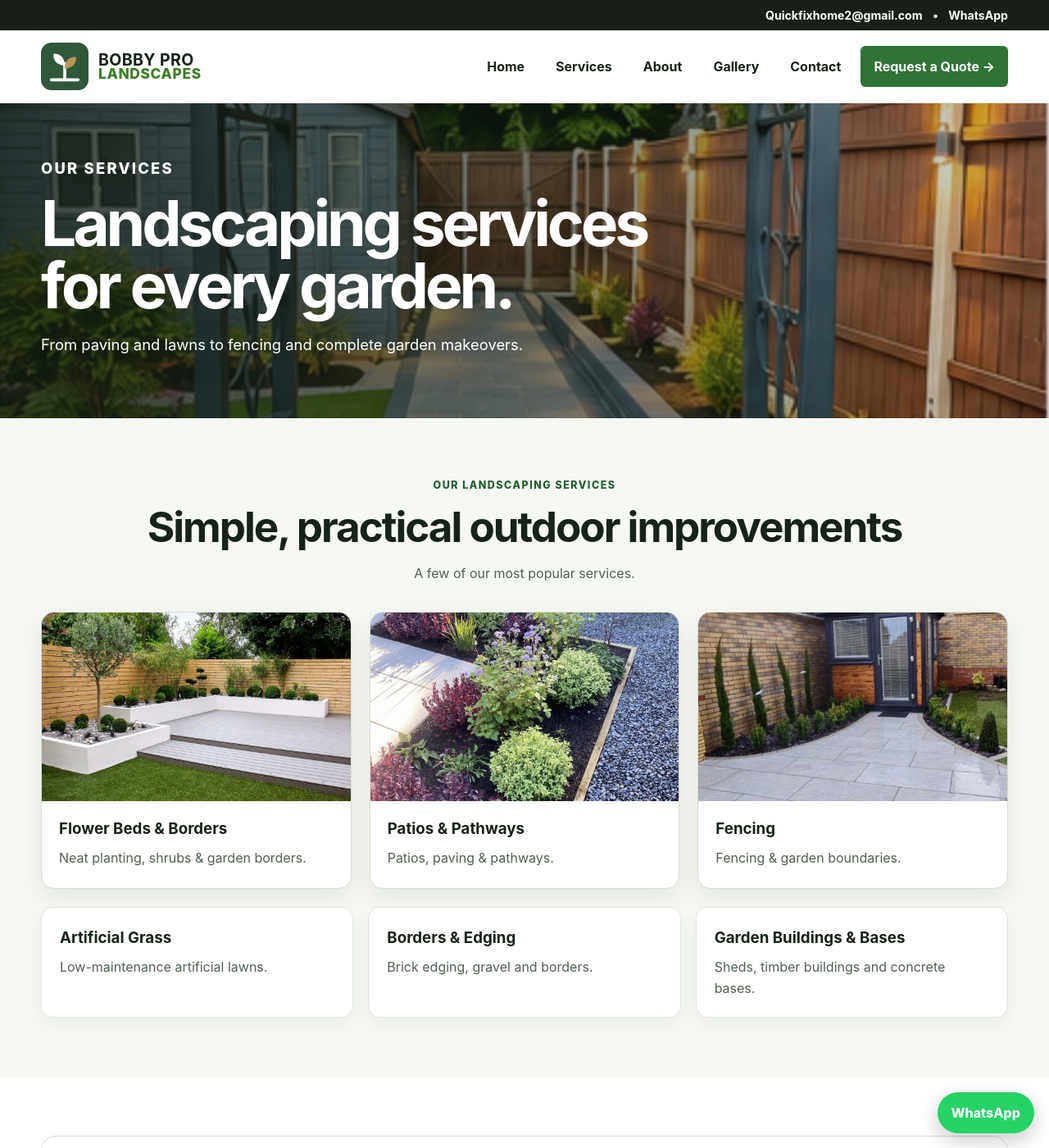
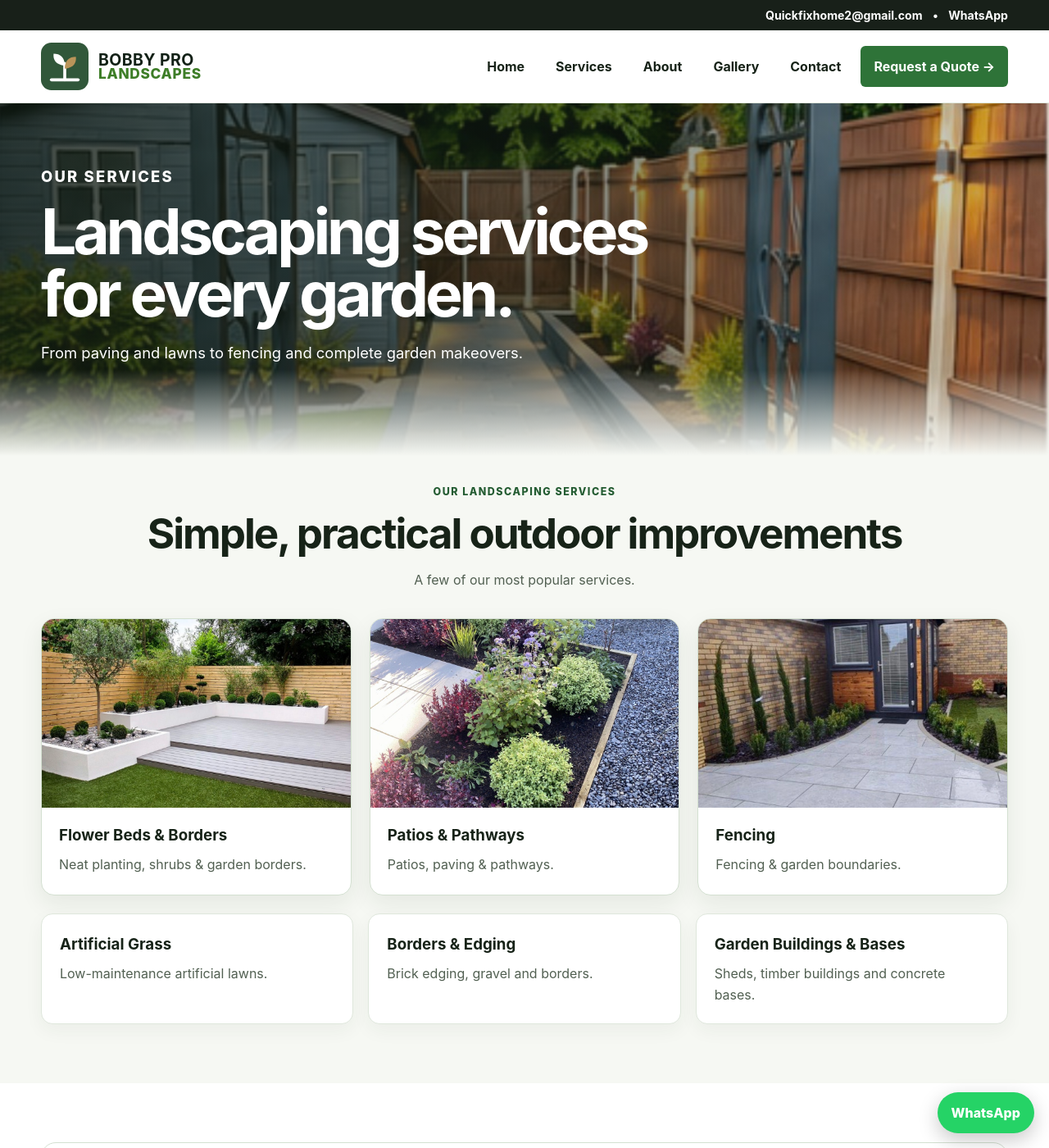
Before and after one commit to arsalanbobby/Bobby-Pro-Landscapes, a Jekyll site: the page built from services.md, in a window 1280 px wide and 1400 px high. Shown: the whole window at 82% size. Built offline with Jekyll 4.4.1, drawn with Linux system fonts in a browser that asks for light colours.

Commit message:
Blend services hero into content section

```diff
--- a/assets/css/style.css
+++ b/assets/css/style.css
@@ -319,3 +319,24 @@ a{color:inherit}
   .services-text-grid{grid-template-columns:1fr}
   .services-feature-grid .photo-card img{height:220px}
 }
+
+
+/* Blend Services hero smoothly into the service cards */
+.services-hero-clean{
+  position:relative;
+  padding:74px 0 92px;
+  border-bottom:0;
+}
+.services-hero-clean::after{
+  content:"";
+  position:absolute;
+  left:0;right:0;bottom:0;
+  height:105px;
+  background:linear-gradient(to bottom,rgba(246,248,243,0),#f6f8f3);
+  pointer-events:none;
+}
+.services-hero-clean .container{position:relative;z-index:1}
+.services-main-clean{
+  padding-top:34px;
+  border-top:0;
+}
```
